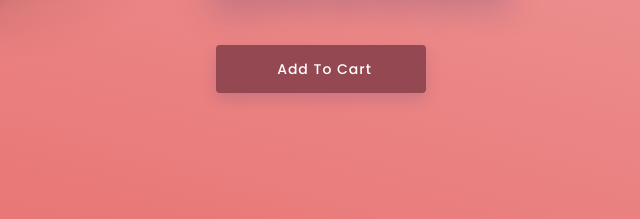
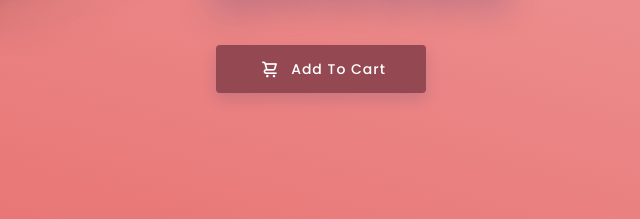
Before and after one commit to dhruv9316/Modern-Chair-Project, a plain HTML site: page index.html in a window 1280 px wide. Shown: the part 454-673 px from the top of the page, 494-1134 px from the left. Drawn offline with nearby package versions, Linux system fonts and the light colour scheme.

Commit message:
commit 2

```diff
--- a/index.html
+++ b/index.html
@@ -7,8 +7,8 @@
     <title>Modern-Chair-Project</title>
     <link rel="shortcut icon" href="./images/favicon.ico" type="image/x-icon">
     <link rel="stylesheet" href="styles.css">
-    <!-- <link rel="stylesheet" href="https://cdnjs.cloudflare.com/ajax/libs/normalize/5.0.0/normalize.min.css" />
-	<link rel="stylesheet" href="https://unicons.iconscout.com/release/v2.1.9/css/unicons.css" /> -->
+    <link rel="stylesheet" href="https://cdnjs.cloudflare.com/ajax/libs/normalize/5.0.0/normalize.min.css" />
+	<link rel="stylesheet" href="https://unicons.iconscout.com/release/v2.1.9/css/unicons.css" />
 </head>
 <body>
 
```
